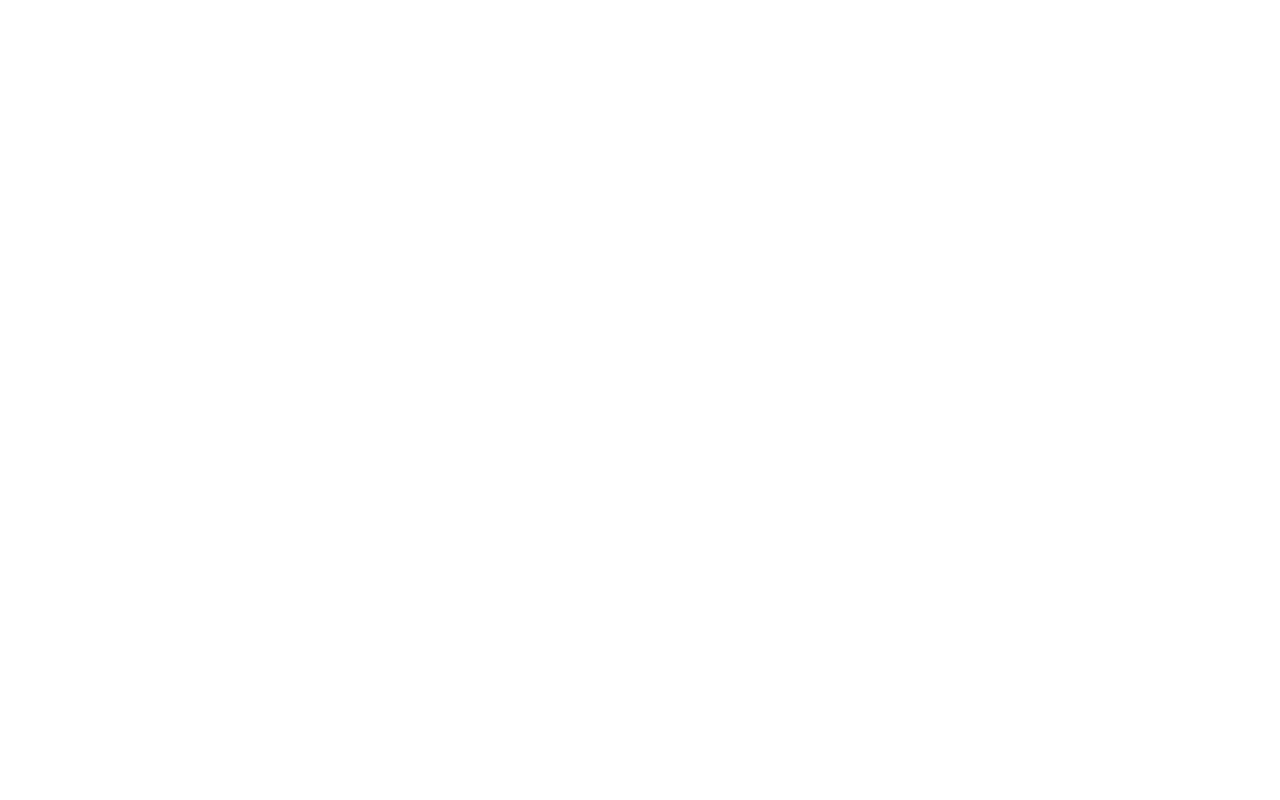
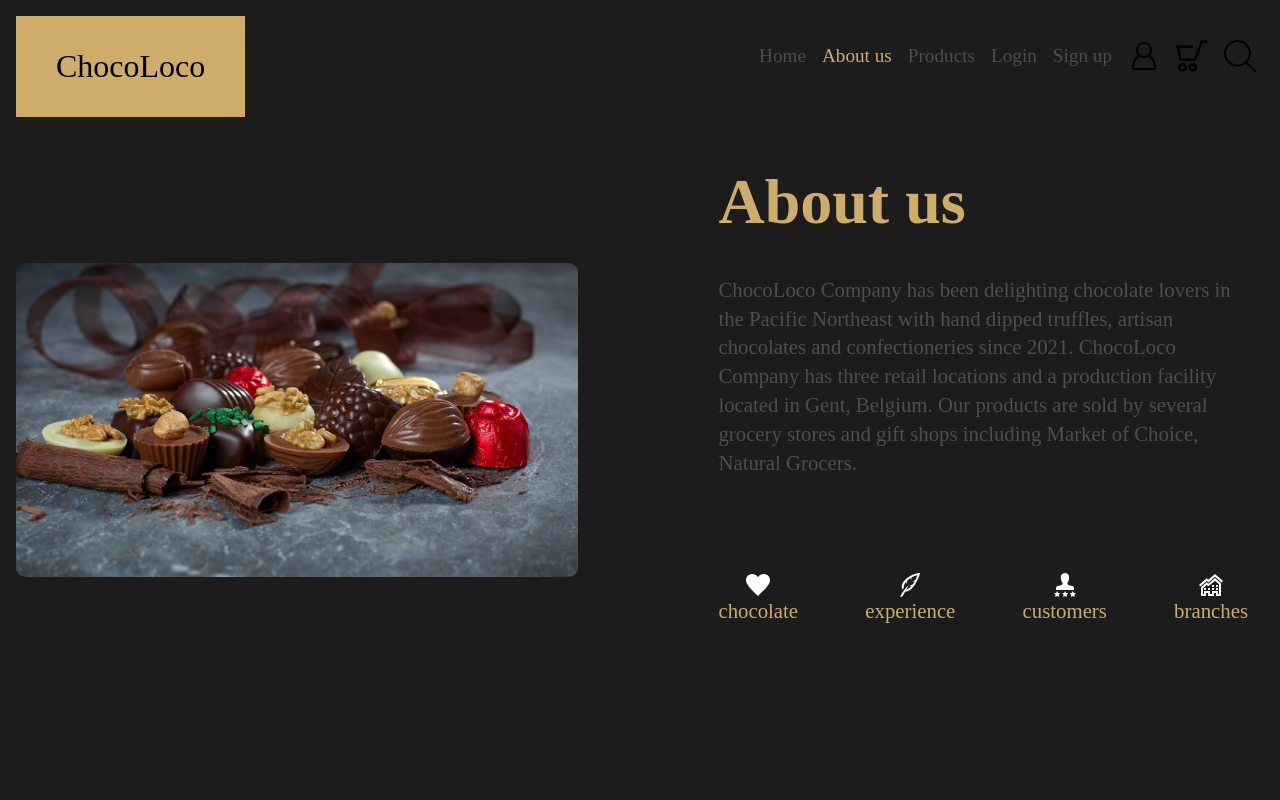
Before and after one commit to Meastrix001/ChocoLoco, a website: page about-us/index.html in a window 1280 px wide. Shown: the top 800 px of the page. Drawn offline with Linux system fonts and the light colour scheme.

Commit message:
added about

```diff
--- a/about-us/index.html
+++ b/about-us/index.html
@@ -0,0 +1,109 @@
+<!DOCTYPE html>
+<html lang="en">
+
+<head>
+    <meta charset="UTF-8">
+    <meta http-equiv="X-UA-Compatible" content="IE=edge">
+    <meta name="viewport" content="width=device-width, initial-scale=1.0">
+    <title>About-us</title>
+    <link rel="stylesheet" href="../css/about.css">
+    <link rel="stylesheet" href="../css/main.css">
+</head>
+<div class="logo"><a href="../index.html">ChocoLoco</a></div>
+    <div class="header">
+            <svg class="menu-btn" height="384pt" viewBox="0 -53 384 384" width="384pt"
+                xmlns="http://www.w3.org/2000/svg">
+                <path
+                    d="m368 154.667969h-352c-8.832031 0-16-7.167969-16-16s7.167969-16 16-16h352c8.832031 0 16 7.167969 16 16s-7.167969 16-16 16zm0 0" />
+                <path
+                    d="m368 32h-352c-8.832031 0-16-7.167969-16-16s7.167969-16 16-16h352c8.832031 0 16 7.167969 16 16s-7.167969 16-16 16zm0 0" />
+                <path
+                    d="m368 277.332031h-352c-8.832031 0-16-7.167969-16-16s7.167969-16 16-16h352c8.832031 0 16 7.167969 16 16s-7.167969 16-16 16zm0 0" />
+                </svg>
+                <nav class=" nav">
+                    <ul class="text-gray">
+                        <li><a href="../index.html">Home</a></li>
+                        <li><a class="nav_active" href="./index.html">About us</a></li>
+                        <li><a href="">Products</a></li>
+                    </ul>
+                    <ul class="text-gray">
+                        <li><a href="">Login</a></li>
+                        <li><a>Sign up</a></li>
+                        <li><img src="../images/user.png" alt="account"></li>
+                        <li><img src="../images/shopping-cart.png"></li>
+                        <li><img src="../images/search-interface-symbol.png" alt="shopping cart" alt="search"></li>
+                    </ul>
+                </nav>
+        </div>
+        <body class="wrapper">
+            <main>
+                <article>
+                    <div class="about-section">
+                        <img class="first-about-img" src="../images/chocoloco-about.jpeg" alt="">
+                        <div class="about-text">
+                            <h1>About us</h1>
+                            <p>ChocoLoco Company has been delighting chocolate lovers in the Pacific Northeast with hand dipped
+                                truffles, artisan chocolates and confectioneries since 2021. ChocoLoco Company has three retail
+                                locations and a production facility located in Gent, Belgium. Our products are sold by several grocery
+                                stores and gift shops including Market of Choice, Natural Grocers.</p>
+                                <ul>
+                                    <li>
+                                        <svg xmlns="http://www.w3.org/2000/svg" width="24" height="24" viewBox="0 0 24 24"><path fill="#fff" d="M12 4.248c-3.148-5.402-12-3.825-12 2.944 0 4.661 5.571 9.427 12 15.808 6.43-6.381 12-11.147 12-15.808 0-6.792-8.875-8.306-12-2.944z"/></svg>
+                                        <p class="list-text">chocolate</p>
+                                    </li>
+                                    <li>
+                                        <svg xmlns="http://www.w3.org/2000/svg" width="24" height="24" viewBox="0 0 24 24"><path fill="#fff" d="M4.508 16.557l1.406-1.9c-.289-1.201-.005-2.543.869-4.008.341-.572.753-1.128 1.211-1.668.277.649.857 1.694 1.131 2.081-.036-.519-.267-2.085.002-3.286 1.036-.995 2.232-1.903 3.49-2.693.094.599.311 1.812.449 2.135.06-.433.336-1.993.77-2.851 1.875-1.032 3.814-1.787 5.516-2.141-.459 1.311-1.147 2.976-2.021 4.713-.85.59-2.346 1.092-2.908 1.189.469.132 1.544.22 2.152.247-.193.348-.392.696-.599 1.042-.526.879-1.069 1.664-1.617 2.39-.943.464-2.371.845-2.937.875.362.19 1.237.413 1.777.54-1.717 1.904-3.436 3.015-4.907 3.179 1.232-2.189 2.239-3.938 2.642-4.505-4.444 3.412-7.182 8.675-8.934 12.104l2.505-.789c.421-.77 1.727-2.952 2.772-4.829.268.041.535.06.801.06 7.398.001 13.598-15.213 13.922-18.442-8.141 0-21.536 8.975-17.492 16.557z"/></svg>
+                                        <p class="list-text">experience</p>
+                                    </li>
+                                    <li>
+                                        <svg width="24" height="24" xmlns="http://www.w3.org/2000/svg" fill-rule="evenodd" clip-rule="evenodd"><path fill="#fff" d="M3.19 19.989l-2.19.303 1.594 1.532-.389 2.176 1.949-1.043 1.95 1.043-.389-2.176 1.594-1.532-2.19-.303-.965-1.989-.964 1.989zm8 0l-2.19.303 1.594 1.532-.389 2.176 1.949-1.043 1.95 1.043-.389-2.176 1.594-1.532-2.19-.303-.965-1.989-.964 1.989zm7.691 0l-2.19.303 1.594 1.532-.389 2.176 1.949-1.043 1.95 1.043-.389-2.176 1.594-1.532-2.19-.303-.965-1.989-.964 1.989zm-.129-7.171c-2.436-.562-5.206-1.055-4.108-3.129 3.342-6.313.886-9.689-2.644-9.689-3.599 0-5.996 3.506-2.644 9.689 1.131 2.086-1.725 2.579-4.109 3.129-2.176.502-2.258 1.583-2.251 3.474l.004.708h18l.003-.686c.008-1.904-.066-2.992-2.251-3.496z"/></svg>
+                                        <p class="list-text">customers</p>
+                                    </li>
+                                    <li>
+                                        <svg width="24" height="24" xmlns="http://www.w3.org/2000/svg" fill-rule="evenodd" clip-rule="evenodd"><path fill="#fff" d="M7 23h-5v-8.766l5.698-4.921 1.711 1.384 6.591-5.697 6 5.236v12.764h-5v-3h-2v3h-6v-3h-2v3zm13-2v-9.855l-4.006-3.496-6.542 5.655-1.712-1.385-3.74 3.231v5.85h1v-3h6v3h2v-3h6v3h1zm-7-6h2v2h-2v-2zm-8 0h2v2h-2v-2zm12 0h2v2h-2v-2zm-6 0v2h-2v-2h2zm2-3h2v2h-2v-2zm4 0h2v2h-2v-2zm-7.642-5.253l6.642-5.747 8 7-1.329 1.495-6.671-5.819-6.624 5.738-1.678-1.414-6.369 5.495-1.329-1.495 7.698-6.676 1.66 1.423z"/></svg>
+                                        <p class="list-text">branches</p>
+                                    </li>
+                                </ul>
+                            </div>
+                        </div>
+                </article>
+                <div class="background">
+                </div>
+            </main>
+            <footer class="footer spacing">
+                <div class="container">
+                    <div class="justify-content-between">
+                        <section>
+                            <h4>Shop Ghent</h4>
+                            <ul>
+                                <li>Dok Noord</li>
+                                <li>Sassevaartstraat 46/401</li>
+                                <li>9000 Ghent</li>
+                                <li>Belgium</li>
+                                <li>Get directions</li>
+                            </ul>
+                        </section>
+                        <section>
+                            <h4>Shop Leuven</h4>
+                            <ul>
+                                <li>De Smidse</li>
+                                <li>SSluisstraat 10</li>
+                                <li>3000 Leuven</li>
+                                <li>Belgium</li>
+                                <li>Get directions</li>
+                            </ul>
+                        </section>
+                        <section>
+                            <h4>Contact us</h4>
+                            <ul>
+                                <li>hello@ChocoLoco.com</li>
+                                <li>+32 9 234 34 25</li>
+                                <li>Send us a message</li>
+                            </ul>
+                        </section>
+
+                    </div>
+                </div>
+            </footer>
+        </body>
+</html>
--- /dev/null
+++ b/css/about.css
@@ -0,0 +1,121 @@
+:root {
+  --main: #e9c27d;
+  --main--hover: #bda05e;
+  --secondary: "";
+  --secondary--hover: "";
+  --background: #101010;
+  --text--gray: #4e4e4e;
+}
+
+body {
+  box-sizing: border-box;
+  margin: 0;
+  background: var(--background);
+}
+
+.list-text {
+  padding: 0;
+  margin: 0;
+  color: var(--main);
+}
+
+h1 {
+  padding: 0rem 1rem;
+  font-size: 2.5rem;
+  margin-top: 3rem;
+  margin-bottom: 0;
+  color: var(--main);
+}
+
+p {
+  font-size: 1.2rem;
+  padding: 1rem;
+  color: var(--text--gray);
+  line-height: 1.4rem;
+}
+
+.first-about-img {
+  width: 100%;
+  padding: 0;
+}
+
+ul {
+  margin: 0;
+  padding: 1rem;
+}
+
+ul li {
+  list-style: none;
+  margin-bottom: 1rem;
+  width: fit-content;
+  display: flex;
+  flex-direction: column;
+  align-items: center;
+}
+
+ul li img {
+  width: 3rem;
+}
+
+.background {
+  background-image: url("../images/chocolate-about-second.jpeg");
+  height: 20rem;
+  background-size: cover;
+  background-repeat: no-repeat;
+}
+
+hr {
+  display: none;
+}
+
+@media (min-width:48rem) {
+  h1 {
+    font-size: 2.6rem;
+  }
+
+  p {
+    font-size: 1.5rem;
+    line-height: 1.8rem;
+  }
+
+  .about-section {
+    display: flex;
+    max-width: 80rem;
+    margin: 0 auto;
+    justify-content: space-between;
+    width: 100%;
+    align-items: center;
+  }
+
+  article {
+    margin-bottom: 10rem;
+  }
+
+  .about-text {
+    width: 45%;
+  }
+
+  .first-about-img {
+    border-radius: 0.6rem;
+    width: 45%;
+  }
+
+  .about-section ul {
+    display: flex;
+    justify-content: space-between;
+    margin-top: 4rem;
+    margin-bottom: 4rem;
+  }
+
+  .about-section ul li {
+    align-items: center;
+    display: flex;
+  }
+
+}
+
+@media (min-width:64rem) {
+  hr {
+    display: none;
+  }
+}
--- a/css/main.css
+++ b/css/main.css
@@ -89,8 +89,11 @@ a{
   width: fit-content;
   height: fit-content;
   background-color: var(--main);
-  padding: 1rem 2rem;
+  padding: 2rem 2.5rem;
   float: left;
+}
+.logo a{
+  font-size: 2rem;
 }
 .header{
   display: flex;
```
Also changed, not shown: index.html (+3 -2 lines), images/branch.svg (added), images/chocolate-about-second.jpeg (added), images/chocoloco-about.jpeg (added), images/customers.svg (added), images/empty-star-detail.svg (added), images/feather.svg (added), images/heart.svg (added), images/profile.svg (added), images/star-detail.svg (added).
